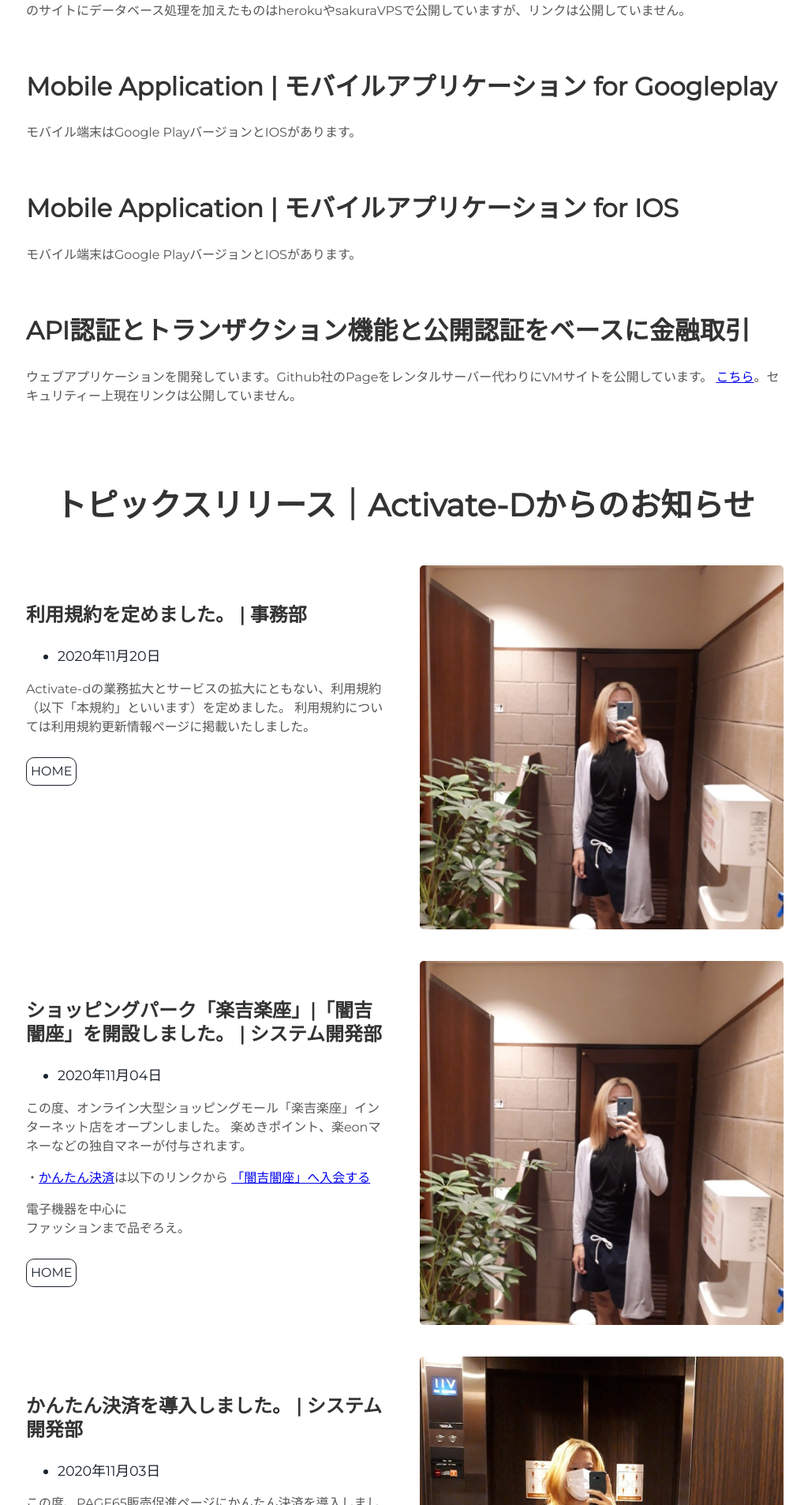
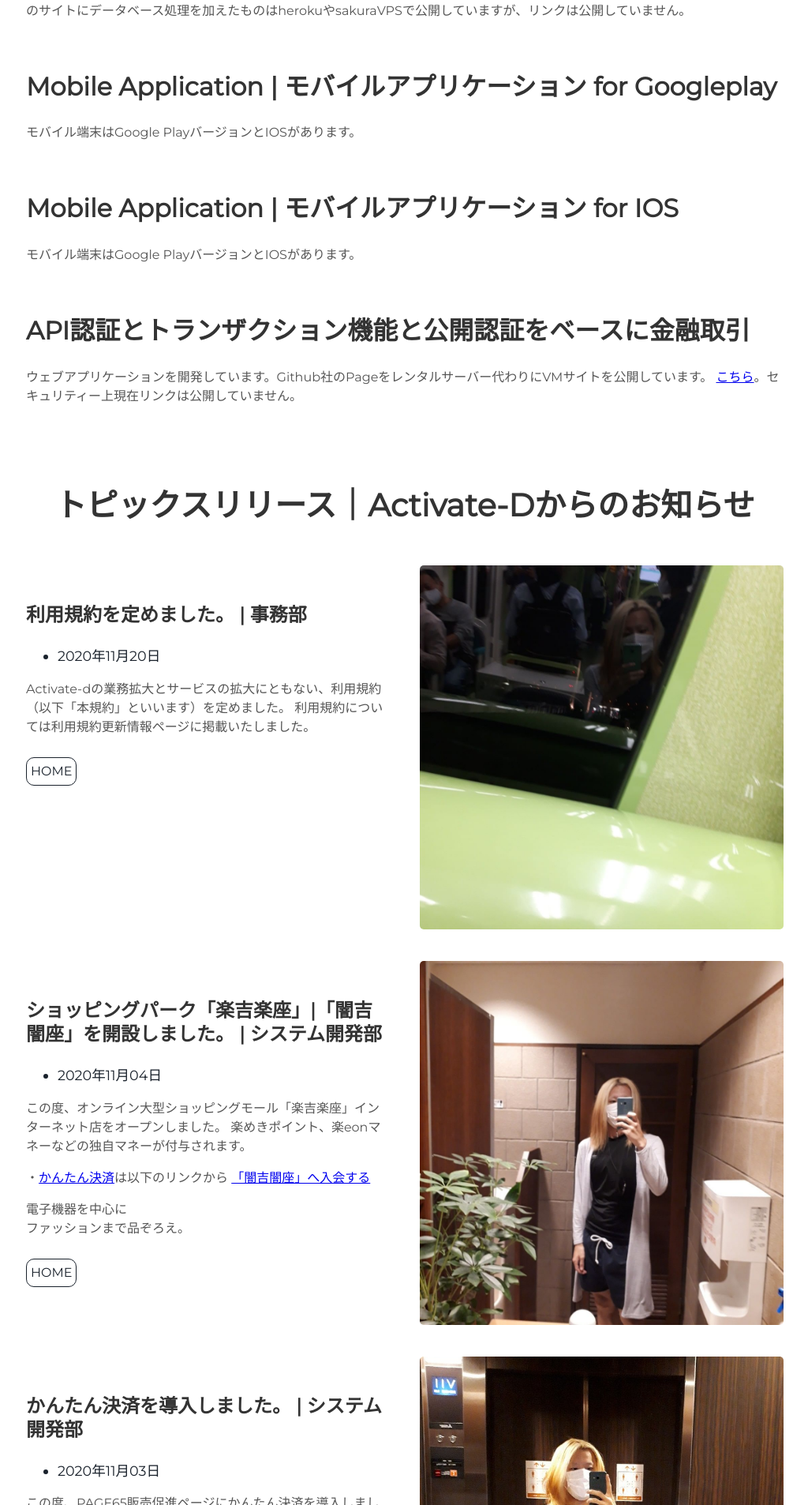
Before and after one commit to takagotch/page351, a Jekyll site: the page built from index.html, in a window 1280 px wide. Shown: the part 1808-3714 px from the top of the page at 79% size, without its empty margins (127-1151 px from the left). Built offline with Jekyll 4.4.1, drawn with Linux system fonts in a browser that asks for light colours.

Commit message:
Update projects.html

```diff
--- a/_includes/projects.html
+++ b/_includes/projects.html
@@ -12,7 +12,7 @@
 
 <div class="user-projects">
   <div class="images-right">
-    <img alt="mountains" src="{{ "/assets/img/fr10.jpg" | prepend: site.baseurl }}" />
+    <img alt="mountains" src="{{ "/assets/img/fr11.jpg" | prepend: site.baseurl }}" />
   </div>
   <div class="contents">
     <h3> 利用規約を定めました。 | 事務部 </h3>
```
